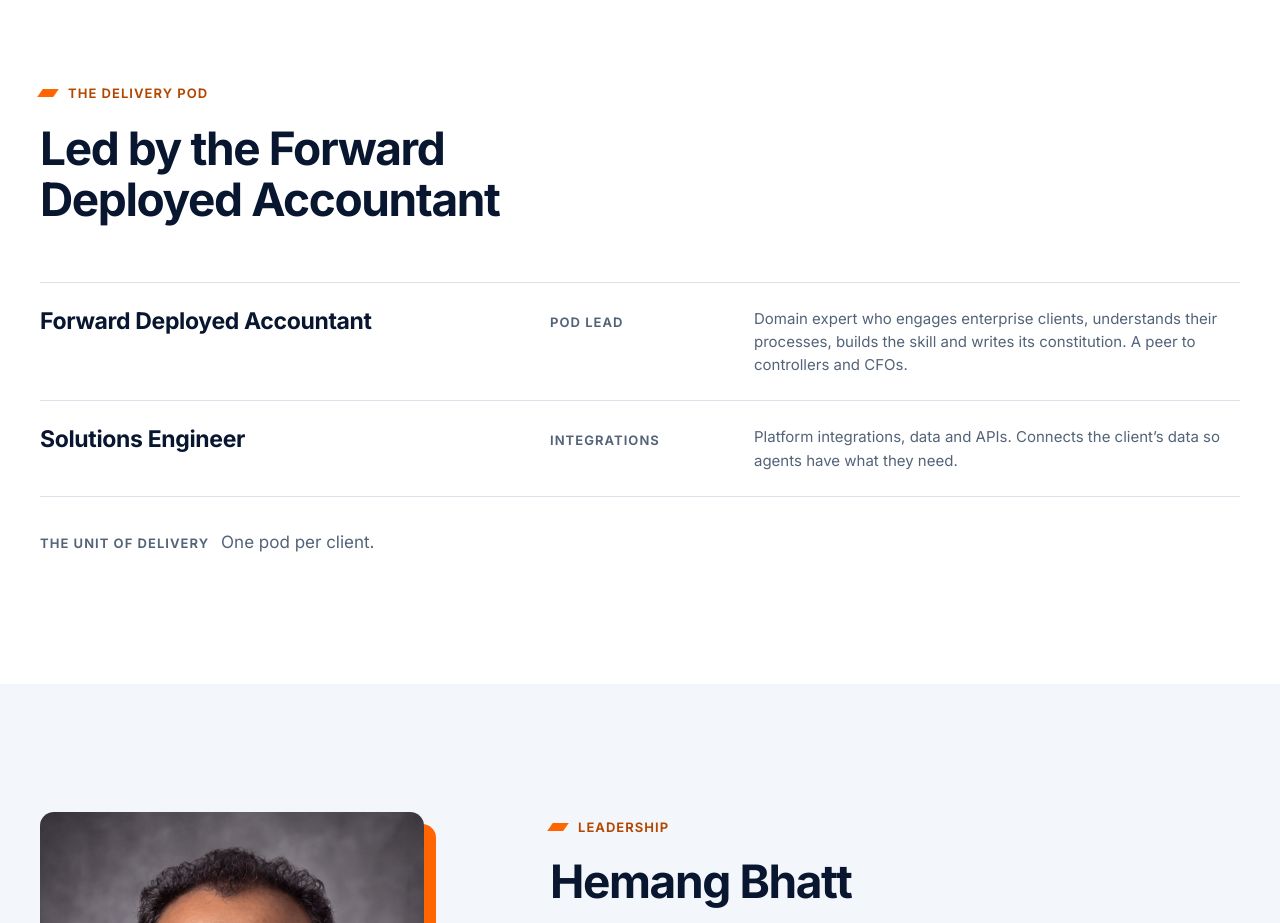
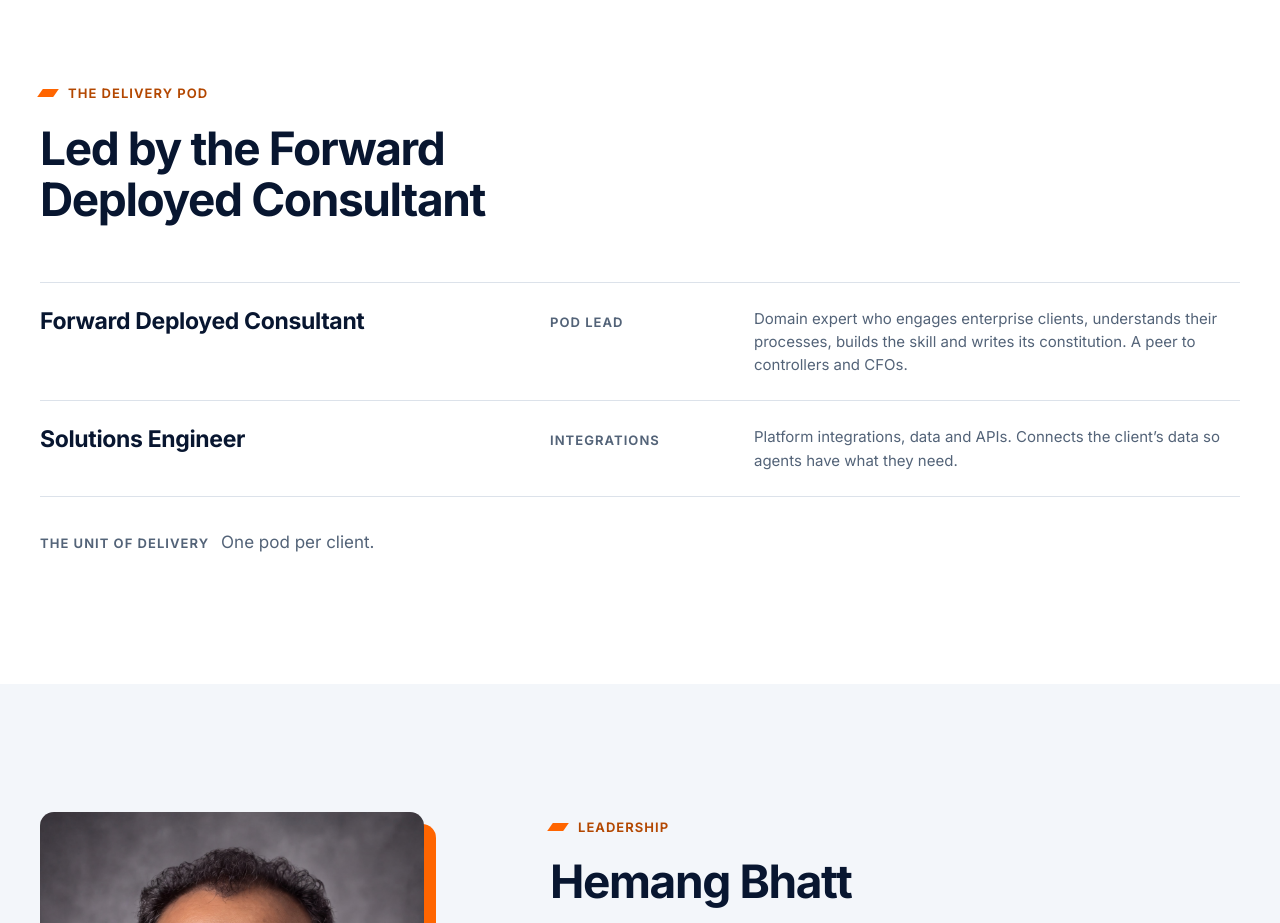
Before and after one commit to launchtexas/DaVeroAI-Website, a Next.js app: page /about in a window 1280 px wide. Shown: the part 1860-2783 px from the top of the page. Built offline with nearby package versions, Linux system fonts and the light colour scheme.

Commit message:
Rename role: Forward Deployed Accountant -> Forward Deployed Consultant
Co-Authored-By: Claude Opus 5.5 <noreply@anthropic.com>

```diff
--- a/app/about/page.tsx
+++ b/app/about/page.tsx
@@ -45,7 +45,7 @@ export default function AboutPage() {
 
       <section id="pod" aria-labelledby="pod-title" className="section band-paper">
         <div className="container-x">
-          <SectionHead id="pod-title" eyebrow="The delivery pod" title="Led by the Forward Deployed Accountant" />
+          <SectionHead id="pod-title" eyebrow="The delivery pod" title="Led by the Forward Deployed Consultant" />
           <PodCards compact />
           <p className="mt-8 text-muted-fg">
             <span className="t-mono mr-3 text-faint">The unit of delivery</span>
--- a/app/approach/page.tsx
+++ b/app/approach/page.tsx
@@ -14,7 +14,7 @@ export const metadata: Metadata = {
 const loop = [
   { title: "Develop", body: "Skills are built and hardened in a factory setting." },
   { title: "Reuse", body: "Each hardened skill becomes a reusable asset in the DaVero AI skill library for the next client." },
-  { title: "Redeploy", body: "Forward Deployed Accountants move to the next client or process as skills mature." },
+  { title: "Redeploy", body: "Forward Deployed Consultants move to the next client or process as skills mature." },
 ];
 
 export default function ApproachPage() {
@@ -88,7 +88,7 @@ export default function ApproachPage() {
 
       <section id="pod" aria-labelledby="pod-title" className="section band-paper">
         <div className="container-x">
-          <SectionHead id="pod-title" eyebrow="The delivery pod" title="Led by the Forward Deployed Accountant" />
+          <SectionHead id="pod-title" eyebrow="The delivery pod" title="Led by the Forward Deployed Consultant" />
           <PodCards />
           <p className="t-h3 mt-10 !font-medium">{POD_LINE}</p>
         </div>
--- a/app/page.tsx
+++ b/app/page.tsx
@@ -210,7 +210,7 @@ export default function Home() {
           <SectionHead id="why-us-title" eyebrow="Why partner with us" title="Why we win and keep winning" />
           <Differentiators />
           <p className="t-small mt-8 text-muted-fg">
-            {POD_LINE} Forward Deployed Accountant (pod lead) &middot; Solutions Engineer (integrations).{" "}
+            {POD_LINE} Forward Deployed Consultant (pod lead) &middot; Solutions Engineer (integrations).{" "}
             <Link href="/about#pod" className="link">
               Meet the pod
             </Link>
--- a/lib/content.ts
+++ b/lib/content.ts
@@ -63,12 +63,12 @@ export const challenges: Challenge[] = [
   {
     title: "The trust gap",
     stat: { value: "14%", label: "of mid-market CFOs fully trust AI with accounting data", source: "Wakefield Research, Feb 2026" },
-    answer: "A Forward Deployed Accountant beside the team; every change human-approved.",
+    answer: "A Forward Deployed Consultant beside the team; every change human-approved.",
   },
   {
     title: "Fear of switching platforms",
     answer:
-      "Strong collaboration between our Forward Deployed Accountant and the client's subject expert. We upskill the client's subject expert to be a builder.",
+      "Strong collaboration between our Forward Deployed Consultant and the client's subject expert. We upskill the client's subject expert to be a builder.",
   },
   {
     title: "Stretched finance teams",
@@ -215,15 +215,15 @@ export const strategy = {
 };
 
 export const pod = [
-  { role: "Forward Deployed Accountant", tag: "Pod lead", body: "Domain expert who engages enterprise clients, understands their processes, builds the skill and writes its constitution. A peer to controllers and CFOs." },
+  { role: "Forward Deployed Consultant", tag: "Pod lead", body: "Domain expert who engages enterprise clients, understands their processes, builds the skill and writes its constitution. A peer to controllers and CFOs." },
   { role: "Solutions Engineer", tag: "Integrations", body: "Platform integrations, data and APIs. Connects the client’s data so agents have what they need." },
 ];
 export const POD_LINE = "One pod per client.";
 
-// docs/governance.md #actors. The builder is the pod (Forward Deployed Accountant + Solutions Engineer).
+// docs/governance.md #actors. The builder is the pod (Forward Deployed Consultant + Solutions Engineer).
 export const actors = [
   { key: "A", name: "Subject expert", who: "Client or consultant", body: "Defines the workflow, rules and edge cases." },
-  { key: "B", name: "Forward Deployed Accountant", who: "DaVero AI pod", body: "Builds the agent around those requirements, with the Solutions Engineer." },
+  { key: "B", name: "Forward Deployed Consultant", who: "DaVero AI pod", body: "Builds the agent around those requirements, with the Solutions Engineer." },
   { key: "C", name: "Validator", who: "Client or consultant", body: "Checks controls and approves results in the platform." },
   { key: "D", name: "Operator", who: "DaVero AI", body: "Runs the agent, monitors exceptions and coordinates resolution." },
   { key: "E", name: "Owner", who: "DaVero AI", body: "Owns the agent and its ongoing improvement." },
```
Also changed, not shown: 2 other files (tests, documents, lock files or other folders).
